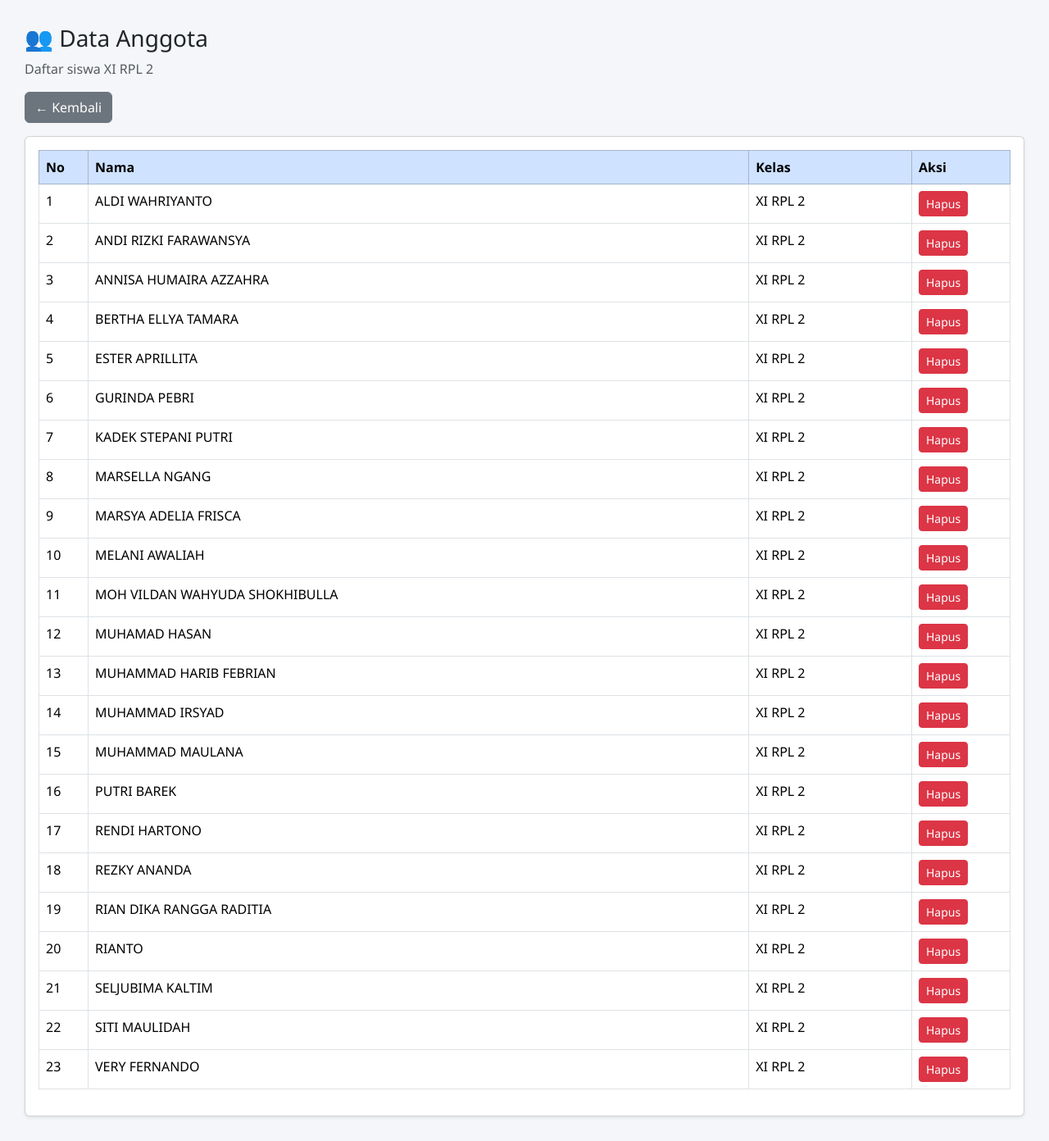
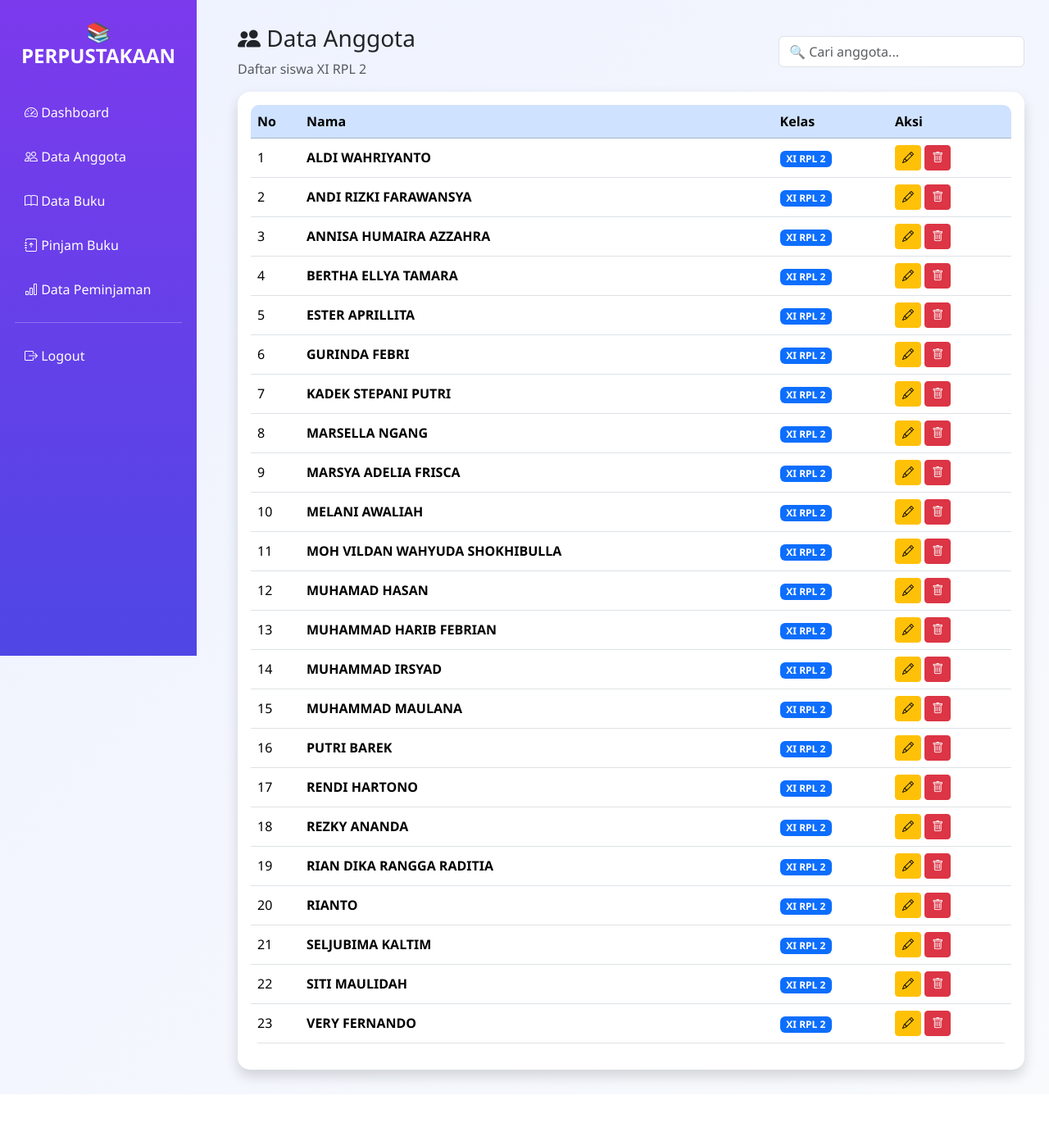
Before and after one commit to Gurindaaa/mapel-kk-Gurinda, a PHP site: page /anggota.php in a window 1280 px wide. Shown: the whole page at 82% size. After the commit the page ends 1325 px from the top, so only its background shows below. Run offline with PHP 8.4, Linux system fonts and the light colour scheme; the visitor is signed in with stand-in values (Sample User, id 1).

Commit message:
Add files via upload

```diff
--- a/Gurinda-Aplikasi Peminjaman Buku/anggota.php
+++ b/Gurinda-Aplikasi Peminjaman Buku/anggota.php
@@ -11,49 +11,143 @@ if (!isset($_SESSION['login'])) {
 <head>
 <meta charset="UTF-8">
 <title>Data Anggota</title>
+
 <link href="https://cdn.jsdelivr.net/npm/bootstrap@5.3.2/dist/css/bootstrap.min.css" rel="stylesheet">
+<link href="https://cdn.jsdelivr.net/npm/bootstrap-icons@1.11.3/font/bootstrap-icons.css" rel="stylesheet">
 
 <style>
+
 body{
-    background:#f4f6f9;
-    font-family:'Segoe UI', sans-serif;
+background:linear-gradient(135deg,#eef2ff,#f8fafc);
+font-family:'Segoe UI',sans-serif;
 }
+
+/* SIDEBAR */
+
+.sidebar{
+width:240px;
+height:100vh;
+position:fixed;
+background:linear-gradient(180deg,#7c3aed,#4f46e5);
+color:white;
+padding:25px 18px;
+}
+
+.sidebar h4{
+text-align:center;
+margin-bottom:30px;
+font-weight:700;
+}
+
+.sidebar a{
+color:white;
+display:block;
+padding:12px;
+text-decoration:none;
+border-radius:10px;
+margin-bottom:6px;
+transition:0.25s;
+}
+
+.sidebar a:hover{
+background:rgba(255,255,255,0.2);
+padding-left:18px;
+}
+
+/* CONTENT */
+
 .content{
+margin-left:260px;
 padding:30px;
 }
+
+/* CARD */
+
+.card{
+border:none;
+border-radius:15px;
+}
+
+/* SEARCH */
+
+.search-box{
+max-width:300px;
+}
+
+/* TABLE */
+
+table{
+border-radius:10px;
+overflow:hidden;
+}
+
 </style>
 </head>
 <body>
 
+<!-- SIDEBAR -->
+
+<div class="sidebar">
+
+<h4>📚 PERPUSTAKAAN</h4>
+
+<a href="index.php"><i class="bi bi-speedometer2"></i> Dashboard</a>
+<a href="anggota.php"><i class="bi bi-people"></i> Data Anggota</a>
+<a href="buku.php"><i class="bi bi-book"></i> Data Buku</a>
+<a href="pinjaman.php"><i class="bi bi-journal-arrow-up"></i> Pinjam Buku</a>
+<a href="data.php"><i class="bi bi-bar-chart"></i> Data Peminjaman</a>
+
+<hr>
+
+<a href="logout.php"><i class="bi bi-box-arrow-right"></i> Logout</a>
+
+</div>
+
+
+<!-- CONTENT -->
+
 <div class="content">
 
-    <h3>👥 Data Anggota</h3>
-    <p class="text-muted">Daftar siswa XI RPL 2</p>
+<div class="d-flex justify-content-between align-items-center mb-3">
 
-    <a href="index.php" class="btn btn-secondary mb-3">← Kembali</a>
+<div>
+<h3><i class="bi bi-people-fill"></i> Data Anggota</h3>
+<p class="text-muted mb-0">Daftar siswa XI RPL 2</p>
+</div>
 
-    <div class="card shadow-sm">
+<input type="text" class="form-control search-box" placeholder="🔍 Cari anggota...">
+
+</div>
+
+
+<div class="card shadow">
+
 <div class="card-body">
 
-            <table class="table table-bordered table-hover">
+<table class="table table-hover align-middle">
+
 <thead class="table-primary">
+
 <tr>
 <th width="60">No</th>
 <th>Nama</th>
 <th>Kelas</th>
-                        <th width="120">Aksi</th>
+<th width="150">Aksi</th>
 </tr>
+
 </thead>
+
 <tbody>
 
 <?php
+
 $anggota = [
 "ALDI WAHRIYANTO",
 "ANDI RIZKI FARAWANSYA",
 "ANNISA HUMAIRA AZZAHRA",
 "BERTHA ELLYA TAMARA",
 "ESTER APRILLITA",
-"GURINDA PEBRI",
+"GURINDA FEBRI",
 "KADEK STEPANI PUTRI",
 "MARSELLA NGANG",
 "MARSYA ADELIA FRISCA",
@@ -74,20 +168,38 @@ $anggota = [
 ];
 
 $no = 1;
+
 foreach($anggota as $nama){
-    echo "<tr>
+
+echo "
+<tr>
 <td>$no</td>
-            <td>$nama</td>
-            <td>XI RPL 2</td>
+<td><b>$nama</b></td>
+<td><span class='badge bg-primary'>XI RPL 2</span></td>
+
 <td>
-                <button class='btn btn-sm btn-danger'>Hapus</button>
+
+<button class='btn btn-sm btn-warning'>
+<i class='bi bi-pencil'></i>
+</button>
+
+<button class='btn btn-sm btn-danger'>
+<i class='bi bi-trash'></i>
+</button>
+
 </td>
-          </tr>";
+
+</tr>
+";
+
 $no++;
+
 }
+
 ?>
 
 </tbody>
+
 </table>
 
 </div>
```
Also changed, not shown: Gurinda-Aplikasi Peminjaman Buku/buku.php (+109 -14 lines), Gurinda-Aplikasi Peminjaman Buku/index.php (+20 -51 lines), Gurinda-Aplikasi Peminjaman Buku/pinjaman.php (+131 -46 lines). Lines whose indentation alone changed are shown as unchanged.
